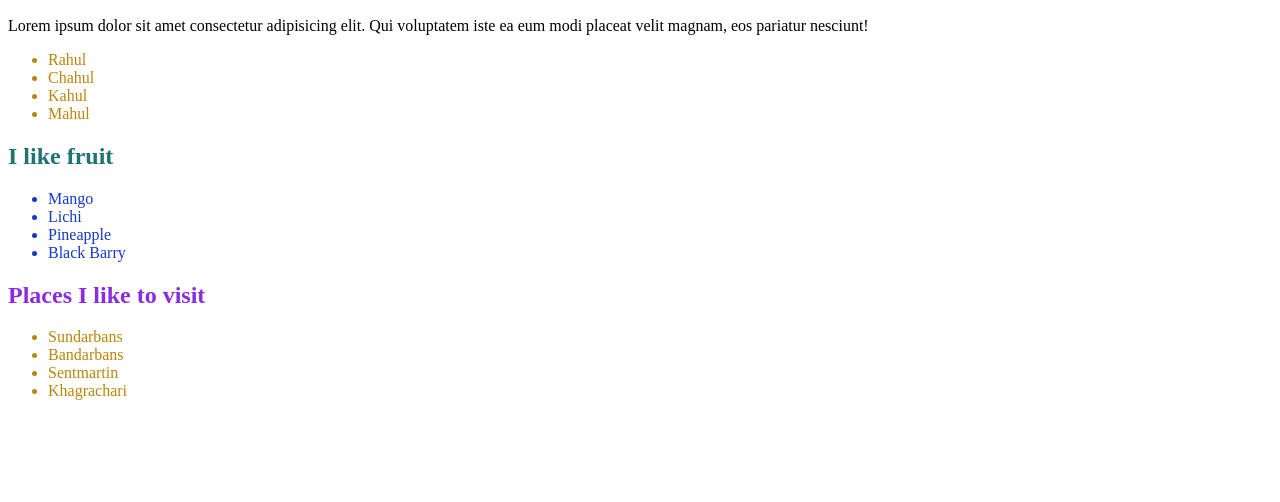
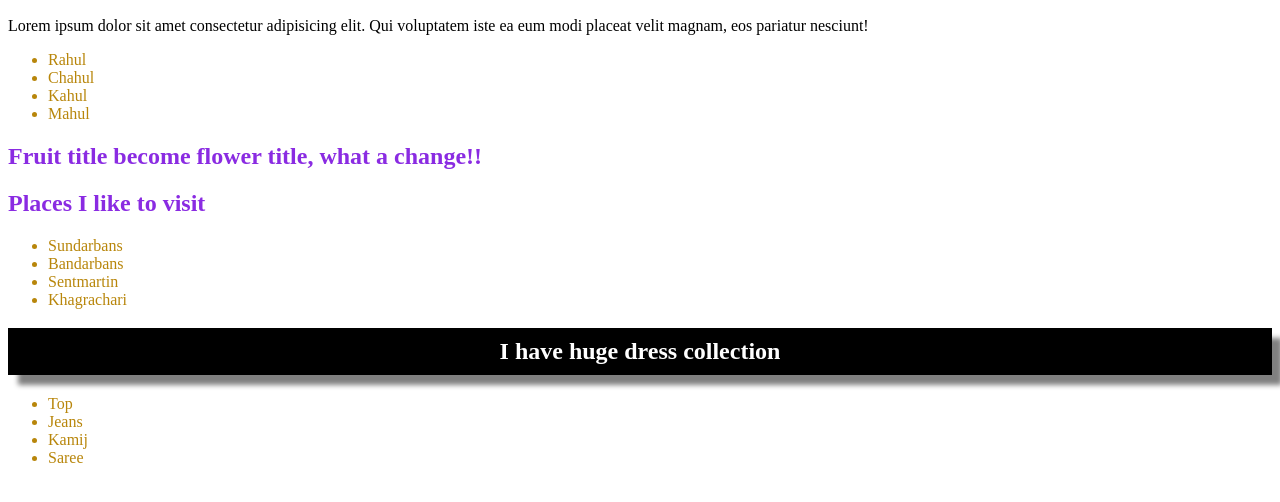
Before and after one commit to Progga-Roy/Dom-selecting-and-manipulating-elements-, a plain HTML site: page index.html in a window 1280 px wide. Shown: the part 110-612 px from the top of the page. Drawn offline with Linux system fonts and the light colour scheme.

Commit message:
explore style,get n setAttibutes, innerHtml

```diff
--- a/dom.js
+++ b/dom.js
@@ -34,3 +34,29 @@ for (const sLi of someLi) {
 // querySelector
 const someLis = document.querySelector('#fruit-title')
 console.log(someLis)
+
+
+//  change property using Style
+const styleDress = document.getElementById('dress')
+styleDress.style.backgroundColor = 'black'
+styleDress.style.textAlign = 'center'
+styleDress.textContent = 'I have huge dress collection'
+styleDress.style.color ='white'
+styleDress.style.padding ='10px 10px'
+styleDress.style.boxShadow ='10px 10px 5px grey'
+
+
+// console.log(styleDress)
+
+// get and setAttribute
+const findDress = document.getElementById('dress')
+// findDress.getAttribute('id')
+findDress.setAttribute('title',' tooltip My favorite dresses which I usually ware.')
+
+// console.log(findDress)
+
+
+// user innerHTML for change title
+const fruit = document.getElementsByClassName('fruits-container')[0].innerHTML ='<h2>Fruit title become flower title, what a change!!</h2>'
+
+console.log(fruit)
--- a/index.html
+++ b/index.html
@@ -46,6 +46,15 @@
                 <li>Khagrachari</li>
             </ul>
          </section>
+         <section>
+            <h2 id="dress">My favorite dresses which I usually ware.</h2>
+            <ul id="dress-ul">
+                <li class="">Top</li>
+                <li>Jeans</li>
+                <li>Kamij</li>
+                <li>Saree</li>
+            </ul>
+         </section>
     </main>
 
 
```
